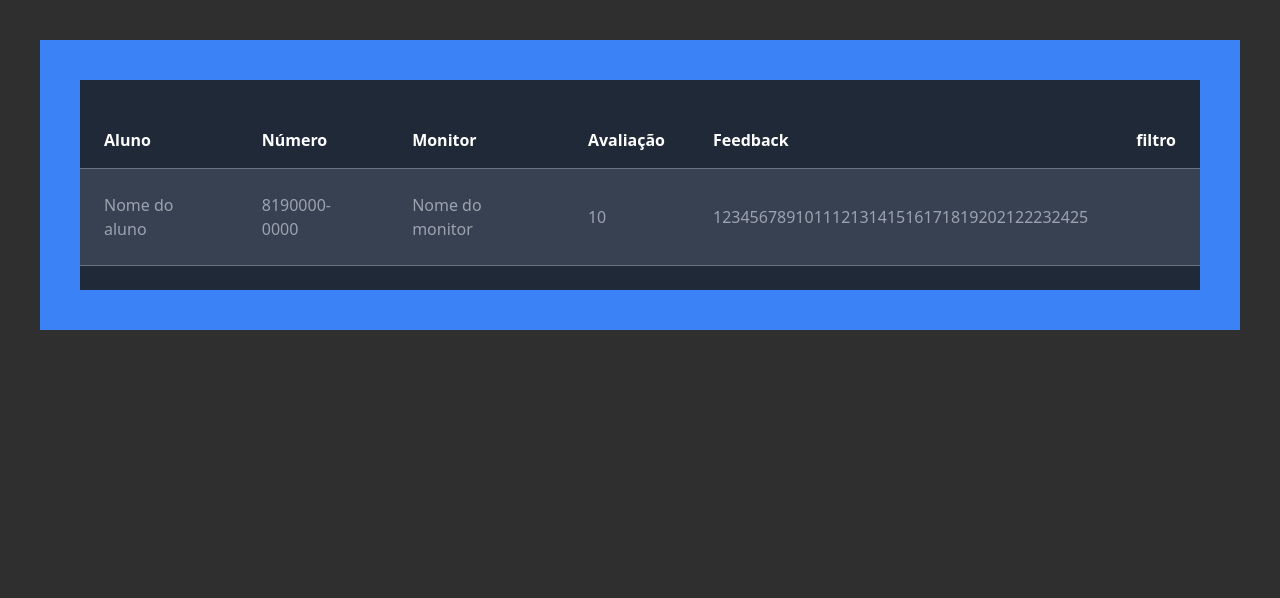
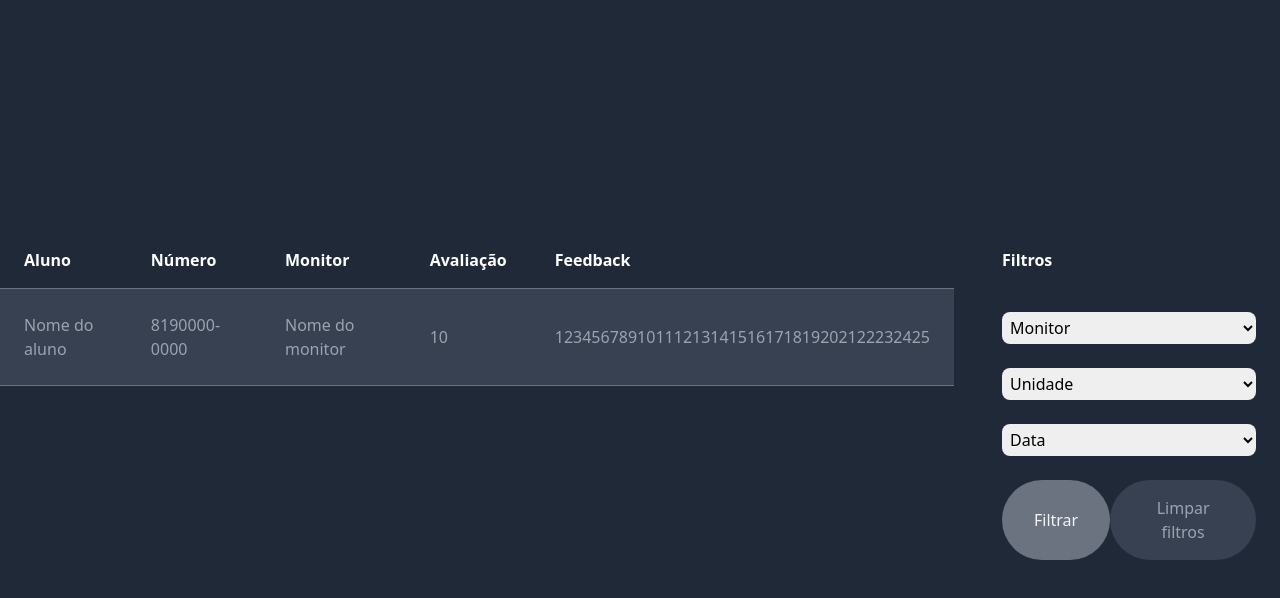
Before and after one commit to paulotruly/react_infinityAvaliador, a React (Vite) app: page / in a window 1280 px wide. Shown: the top 598 px of the page. Built offline with nearby package versions, Linux system fonts and the light colour scheme.

Commit message:
filtercontainer

```diff
--- a/src/pages/Dashboard.tsx
+++ b/src/pages/Dashboard.tsx
@@ -1,11 +1,12 @@
 function Dashboard() {
 
   return (
-    <div>
-      <div className="fixed min-h-screen w-full bg-infinity-black">
-        <div className="flex flex-col justify-center items-center bg-blue-500 p-10 m-10">
+    <div className="flex justify-center items-center min-h-screen bg-gray-800">
+      <div className="grid grid-cols-4 gap-6 w-auto h-[400px] bg-gray-800">
 
-            <div className="py-6 bg-gray-800">
+            {/* TABELA */}
+            <div className="flex flex-col col-span-3">
+                <div className="py-6 h-full">
                     <table className="text-white">
                         <thead>
                             <tr className="border-b border-gray-500">
@@ -14,7 +15,6 @@ function Dashboard() {
                                 <th className="h-auto px-6 pb-4 pt-6 text-left bg-gray-800"> Monitor </th>
                                 <th className="h-auto px-6 pb-4 pt-6 text-left bg-gray-800"> Avaliação </th>
                                 <th className="h-auto px-6 pb-4 pt-6 text-left bg-gray-800"> Feedback </th>
-                            <th className="h-auto px-6 pb-4 pt-6 text-left bg-gray-800"> <button className=""> filtro </button> </th>
                             </tr>
                         </thead>
 
@@ -41,13 +41,37 @@ function Dashboard() {
                                     12345678910111213141516171819202122232425
                                 </td>
                             {/* vazio */}
-                            <td className="px-6 py-6 text-gray-400 bg-gray-700"> </td>
                             </tr>
-
                         </tbody>
                     </table>
                 </div>
             </div>
+
+            <div className="flex flex-col col-span-1 w-full h-auto px-6">
+                <h4 className="pb-4 pt-12 text-white font-bold bg-gray-800"> Filtros </h4>
+                <div className="flex flex-col gap-6 mt-6">
+                    <select name="seletor" id="seletor" className="w-full p-1 rounded-lg">
+                        <option value="" disabled selected> Monitor </option>
+                        <option value="opcao1"> Opção 1 </option>
+                    </select>
+
+                    <select name="seletor" id="seletor" className="w-full p-1 rounded-lg">
+                        <option value="" disabled selected> Unidade </option>
+                        <option value="opcao1"> Opção 1 </option>
+                    </select>
+
+                    <select name="seletor" id="seletor" className="w-full p-1 rounded-lg">
+                        <option value="" disabled selected> Data </option>
+                        <option value="opcao1"> Opção 1 </option>
+                    </select>
+
+                    <div className="flex flex-row justify-between">
+                        <button className="text-gray-100 bg-gray-500 py-4 px-8 rounded-full"> Filtrar </button>
+                        <button className="text-gray-400 bg-gray-700 py-4 px-8 rounded-full"> Limpar filtros </button>
+                    </div>
+                </div>
+            </div>
+
       </div>
     </div>
   )
```
Lines whose indentation alone changed are shown as unchanged.
